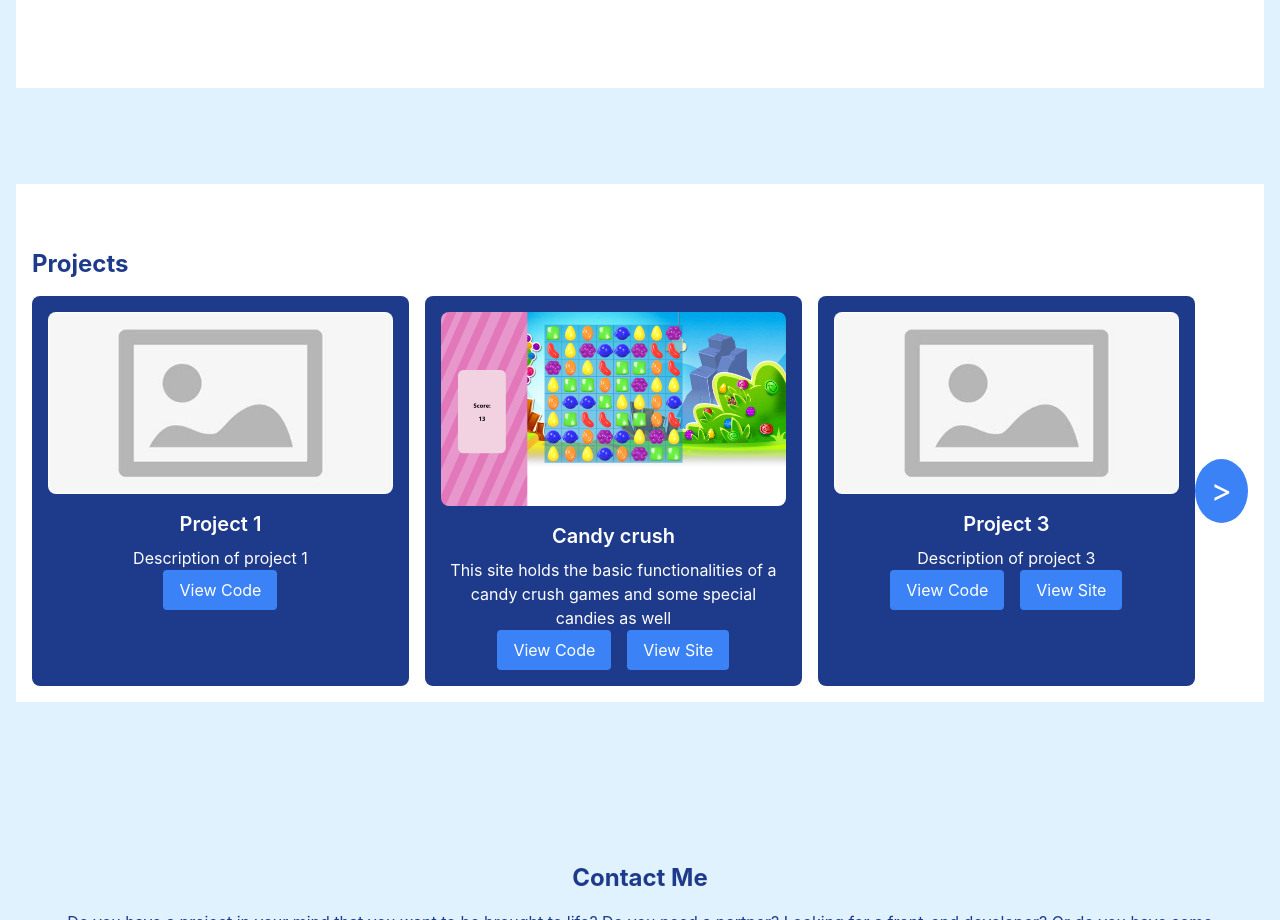
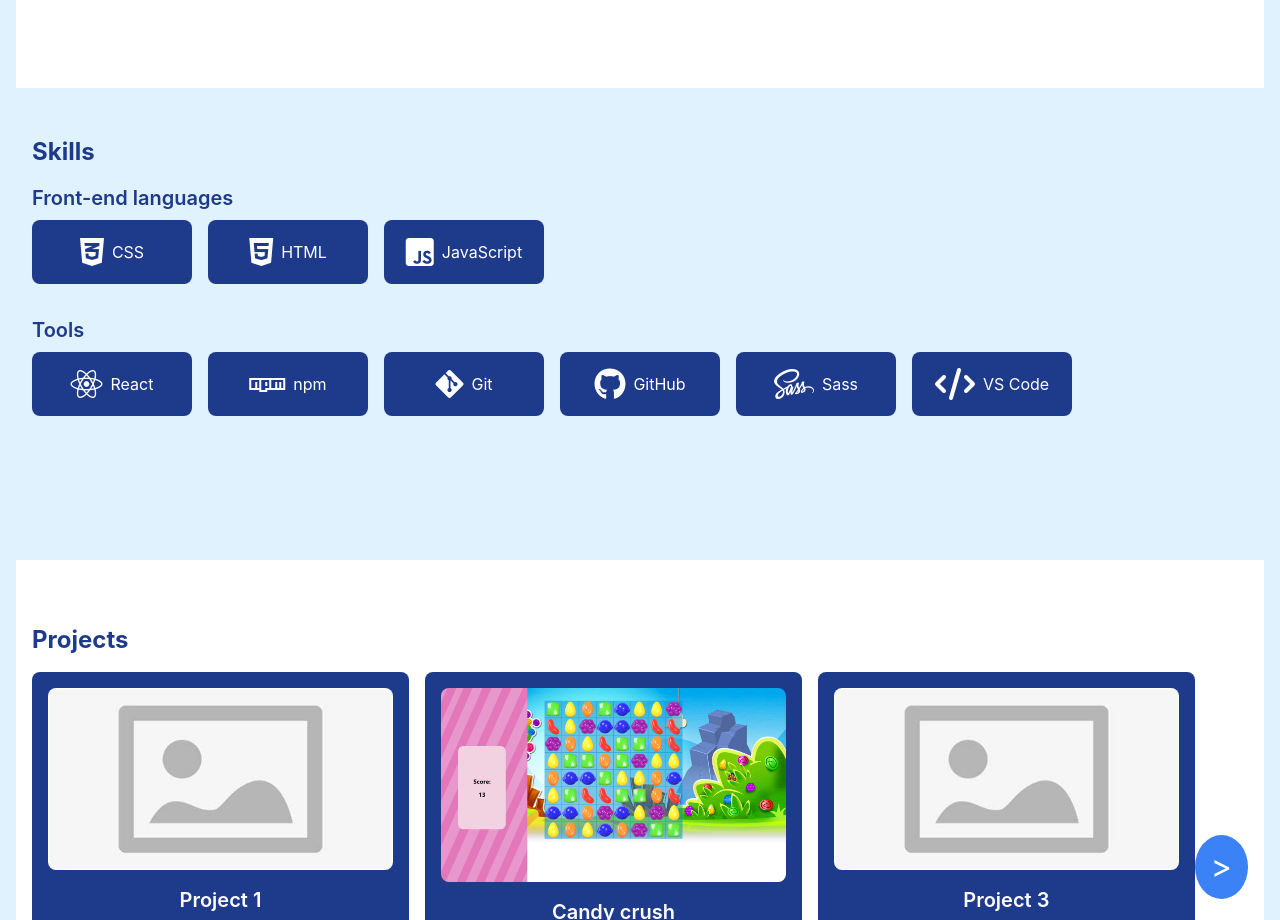
Before and after one commit to Grasu-Lucian/My_Portofolio, a React (Create React App) app in the folder my-portfolio/: page / in a window 1280 px wide. Shown: the part 840-1760 px from the top of the page. Built offline with nearby package versions, Linux system fonts and the light colour scheme.

Commit message:
Add Skills component to App for enhanced user experience

```diff
--- a/my-portfolio/src/App.js
+++ b/my-portfolio/src/App.js
@@ -20,6 +20,7 @@ function App() {
         <section id="about-me">
           <AboutMe />
         </section>
+        <Skills isNightMode={isNightMode} />
         <section id="projects">
           <Projects isNightMode={isNightMode} />
         </section>
```
